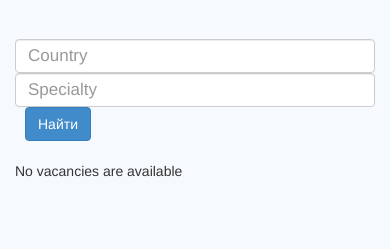
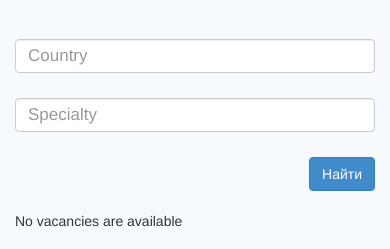
Before and after one commit to ulugbek1999/ncd-site, a Django app: page /ru/vacancies/ in a window 390 px wide. Shown: the part 183-432 px from the top of the page. Run offline with Django 3.2, Linux system fonts and the light colour scheme; data that the repository does not hold is empty; some libraries are stand-ins or nearby versions; some web fonts are replaced.

Commit message:
Responsiveness is fixed

```diff
--- a/static/css/vacancies.css
+++ b/static/css/vacancies.css
@@ -159,3 +159,13 @@
         margin: 20px auto;
     }
 }
+
+@media screen and (max-width: 767px) {
+    .form-control {
+        margin-bottom: 25px;
+    }
+
+    .filter {
+        float: right;
+    }
+}
--- a/templates/vacancies/vacancies_list.html
+++ b/templates/vacancies/vacancies_list.html
@@ -13,13 +13,13 @@
         <div class="container">
             <form action="">
                 <div class="row">
-                    <div class="col-md-3">
+                    <div class="col-md-3 col-sm-4">
                         <input type="text" class="location form-control" style="font-size: 17px" name="location" placeholder="{% trans 'Country' %}" id="country">
                     </div>
-                    <div class="col-md-3">
+                    <div class="col-md-3 col-sm-4">
                         <input type="text" name="specialty" class="specialty form-control" id="specialty" placeholder="{% trans 'Specialty' %}">
                     </div>
-                    <div class="col-md-3">
+                    <div class="col-md-3 col-sm-4">
                         <input type="submit" value="{% trans 'Search' %}" class="btn btn-primary filter">
                     </div>
                 </div>
```
